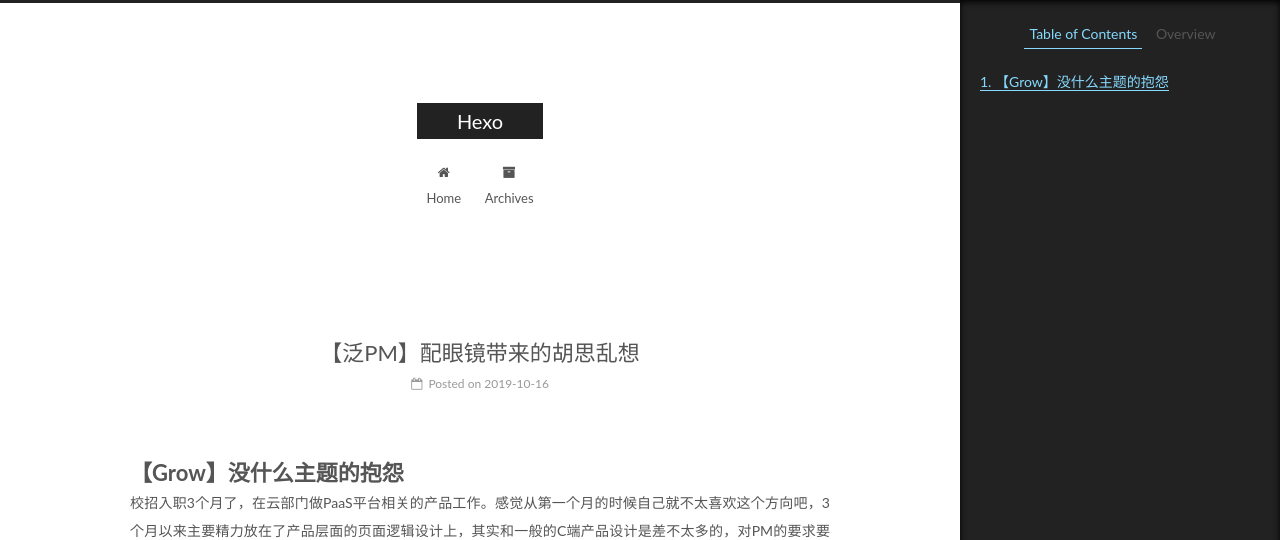
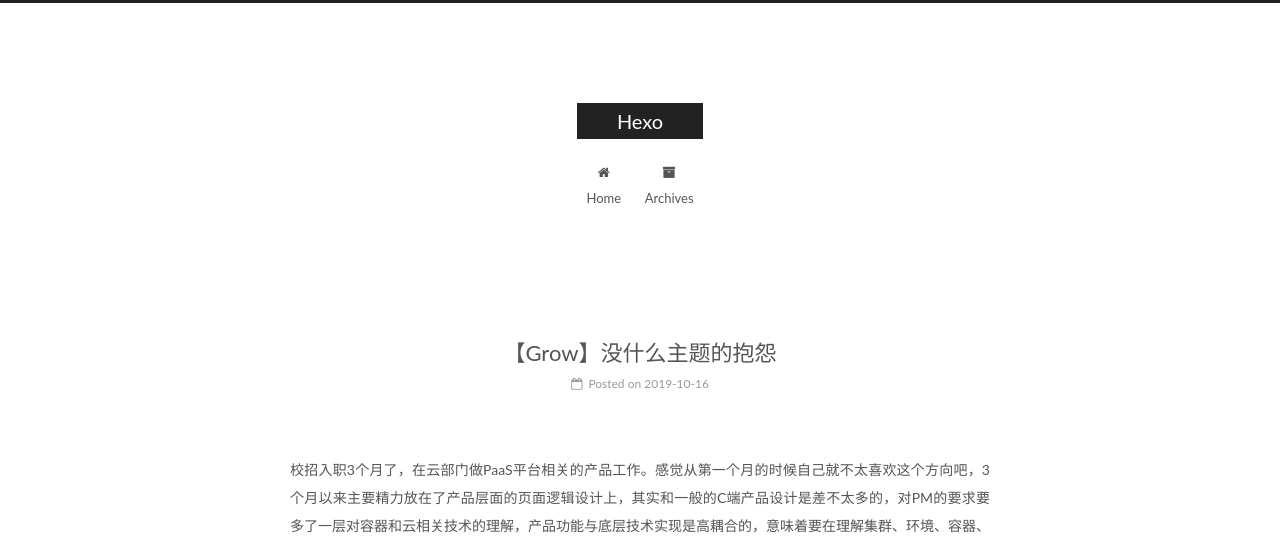
Before and after one commit to Lycheewe/Lycheewe.github.io, a plain HTML site: page 2019/10/16/【Grow】没什么主题的抱怨/index.html in a window 1280 px wide. Shown: the top 540 px of the page. Drawn offline with Linux system fonts and the light colour scheme.

Commit message:
Site updated: 2019-10-16 20:06:54

```diff
--- a/2019/10/16/【Grow】没什么主题的抱怨/index.html
+++ b/2019/10/16/【Grow】没什么主题的抱怨/index.html
@@ -79,17 +79,17 @@
 
 
 
-<meta name="description" content="【Grow】没什么主题的抱怨校招入职3个月了，在云部门做PaaS平台相关的产品工作。感觉从第一个月的时候自己就不太喜欢这个方向吧，3个月以来主要精力放在了产品层面的页面逻辑设计上，其实和一般的C端产品设计是差不太多的，对PM的要求要多了一层对容器和云相关技术的理解，产品功能与底层技术实现是高耦合的，意味着要在理解集群、环境、容器、网络知识的前提下，去进行产品信息架构的规划与设计。一方面自己对偏底层">
+<meta name="description" content="校招入职3个月了，在云部门做PaaS平台相关的产品工作。感觉从第一个月的时候自己就不太喜欢这个方向吧，3个月以来主要精力放在了产品层面的页面逻辑设计上，其实和一般的C端产品设计是差不太多的，对PM的要求要多了一层对容器和云相关技术的理解，产品功能与底层技术实现是高耦合的，意味着要在理解集群、环境、容器、网络知识的前提下，去进行产品信息架构的规划与设计。一方面自己对偏底层的技术实在没有太大的兴趣，另">
 <meta property="og:type" content="article">
-<meta property="og:title" content="【泛PM】配眼镜带来的胡思乱想">
+<meta property="og:title" content="【Grow】没什么主题的抱怨">
 <meta property="og:url" content="http://yoursite.com/2019/10/16/【Grow】没什么主题的抱怨/index.html">
 <meta property="og:site_name" content="Hexo">
-<meta property="og:description" content="【Grow】没什么主题的抱怨校招入职3个月了，在云部门做PaaS平台相关的产品工作。感觉从第一个月的时候自己就不太喜欢这个方向吧，3个月以来主要精力放在了产品层面的页面逻辑设计上，其实和一般的C端产品设计是差不太多的，对PM的要求要多了一层对容器和云相关技术的理解，产品功能与底层技术实现是高耦合的，意味着要在理解集群、环境、容器、网络知识的前提下，去进行产品信息架构的规划与设计。一方面自己对偏底层">
+<meta property="og:description" content="校招入职3个月了，在云部门做PaaS平台相关的产品工作。感觉从第一个月的时候自己就不太喜欢这个方向吧，3个月以来主要精力放在了产品层面的页面逻辑设计上，其实和一般的C端产品设计是差不太多的，对PM的要求要多了一层对容器和云相关技术的理解，产品功能与底层技术实现是高耦合的，意味着要在理解集群、环境、容器、网络知识的前提下，去进行产品信息架构的规划与设计。一方面自己对偏底层的技术实在没有太大的兴趣，另">
 <meta property="og:locale" content="en">
-<meta property="og:updated_time" content="2019-10-16T12:05:23.869Z">
+<meta property="og:updated_time" content="2019-10-16T12:06:40.025Z">
 <meta name="twitter:card" content="summary">
-<meta name="twitter:title" content="【泛PM】配眼镜带来的胡思乱想">
-<meta name="twitter:description" content="【Grow】没什么主题的抱怨校招入职3个月了，在云部门做PaaS平台相关的产品工作。感觉从第一个月的时候自己就不太喜欢这个方向吧，3个月以来主要精力放在了产品层面的页面逻辑设计上，其实和一般的C端产品设计是差不太多的，对PM的要求要多了一层对容器和云相关技术的理解，产品功能与底层技术实现是高耦合的，意味着要在理解集群、环境、容器、网络知识的前提下，去进行产品信息架构的规划与设计。一方面自己对偏底层">
+<meta name="twitter:title" content="【Grow】没什么主题的抱怨">
+<meta name="twitter:description" content="校招入职3个月了，在云部门做PaaS平台相关的产品工作。感觉从第一个月的时候自己就不太喜欢这个方向吧，3个月以来主要精力放在了产品层面的页面逻辑设计上，其实和一般的C端产品设计是差不太多的，对PM的要求要多了一层对容器和云相关技术的理解，产品功能与底层技术实现是高耦合的，意味着要在理解集群、环境、容器、网络知识的前提下，去进行产品信息架构的规划与设计。一方面自己对偏底层的技术实在没有太大的兴趣，另">
 
 
 
@@ -125,7 +125,7 @@
 
 
 
-  <title>【泛PM】配眼镜带来的胡思乱想 | Hexo</title>
+  <title>【Grow】没什么主题的抱怨 | Hexo</title>
 
 
 
@@ -249,7 +249,7 @@
 
 
 
-          <h1 class="post-title" itemprop="name headline">【泛PM】配眼镜带来的胡思乱想</h1>
+          <h1 class="post-title" itemprop="name headline">【Grow】没什么主题的抱怨</h1>
 
 
         <div class="post-meta">
@@ -299,7 +299,7 @@
 
 
 
-        <h1 id="【Grow】没什么主题的抱怨"><a href="#【Grow】没什么主题的抱怨" class="headerlink" title="【Grow】没什么主题的抱怨"></a>【Grow】没什么主题的抱怨</h1><p>校招入职3个月了，在云部门做PaaS平台相关的产品工作。感觉从第一个月的时候自己就不太喜欢这个方向吧，3个月以来主要精力放在了产品层面的页面逻辑设计上，其实和一般的C端产品设计是差不太多的，对PM的要求要多了一层对容器和云相关技术的理解，产品功能与底层技术实现是高耦合的，意味着要在理解集群、环境、容器、网络知识的前提下，去进行产品信息架构的规划与设计。一方面自己对偏底层的技术实在没有太大的兴趣，另一方面对产品设计不能快速得到用户反馈和数据验证倍感不适。</p>
+        <p>校招入职3个月了，在云部门做PaaS平台相关的产品工作。感觉从第一个月的时候自己就不太喜欢这个方向吧，3个月以来主要精力放在了产品层面的页面逻辑设计上，其实和一般的C端产品设计是差不太多的，对PM的要求要多了一层对容器和云相关技术的理解，产品功能与底层技术实现是高耦合的，意味着要在理解集群、环境、容器、网络知识的前提下，去进行产品信息架构的规划与设计。一方面自己对偏底层的技术实在没有太大的兴趣，另一方面对产品设计不能快速得到用户反馈和数据验证倍感不适。</p>
 <p>想想自己还是对策略设计的产品工作感兴趣罢，虽然同样逻辑复杂，但能够和业务联系更紧密，能够在诸多局限条件下利用数据驱动去求最优解的过程，更能感受到作为pm的成就感啊。</p>
 
 
@@ -385,17 +385,8 @@
 
 
 
-        <ul class="sidebar-nav motion-element">
-          <li class="sidebar-nav-toc sidebar-nav-active" data-target="post-toc-wrap">
-            Table of Contents
-          </li>
-          <li class="sidebar-nav-overview" data-target="site-overview-wrap">
-            Overview
-          </li>
-        </ul>
 
-
-      <section class="site-overview-wrap sidebar-panel">
+      <section class="site-overview-wrap sidebar-panel sidebar-panel-active">
         <div class="site-overview">
           <div class="site-author motion-element" itemprop="author" itemscope itemtype="http://schema.org/Person">
 
@@ -437,22 +428,6 @@
         </div>
       </section>
 
-
-      <!--noindex-->
-        <section class="post-toc-wrap motion-element sidebar-panel sidebar-panel-active">
-          <div class="post-toc">
-
-
-
-
-
-
-              <div class="post-toc-content"><ol class="nav"><li class="nav-item nav-level-1"><a class="nav-link" href="#【Grow】没什么主题的抱怨"><span class="nav-number">1.</span> <span class="nav-text">【Grow】没什么主题的抱怨</span></a></li></ol></div>
-
-
-          </div>
-        </section>
-      <!--/noindex-->
 
 
 
--- a/css/main.css
+++ b/css/main.css
@@ -1822,7 +1822,7 @@ pre .javascript .function {
   width: 4px;
   height: 4px;
   border-radius: 50%;
-  background: #ff38d6;
+  background: #d27df6;
 }
 .links-of-blogroll {
   font-size: 13px;
```
Also changed, not shown: 2019/10/12/【泛PM】配眼镜带来的胡思乱想/index.html (+2 -2 lines), archives/2019/10/index.html (+1 -1 lines), archives/2019/index.html (+1 -1 lines), archives/index.html (+1 -1 lines), index.html (+2 -2 lines).
